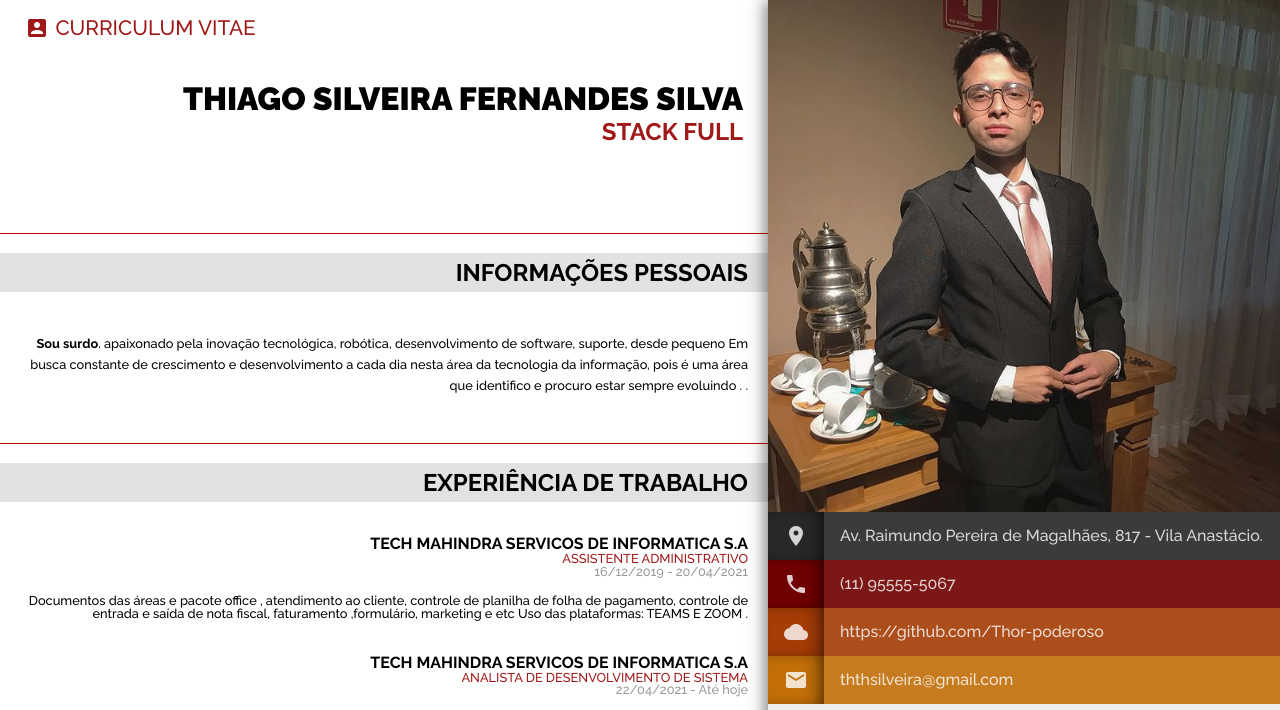
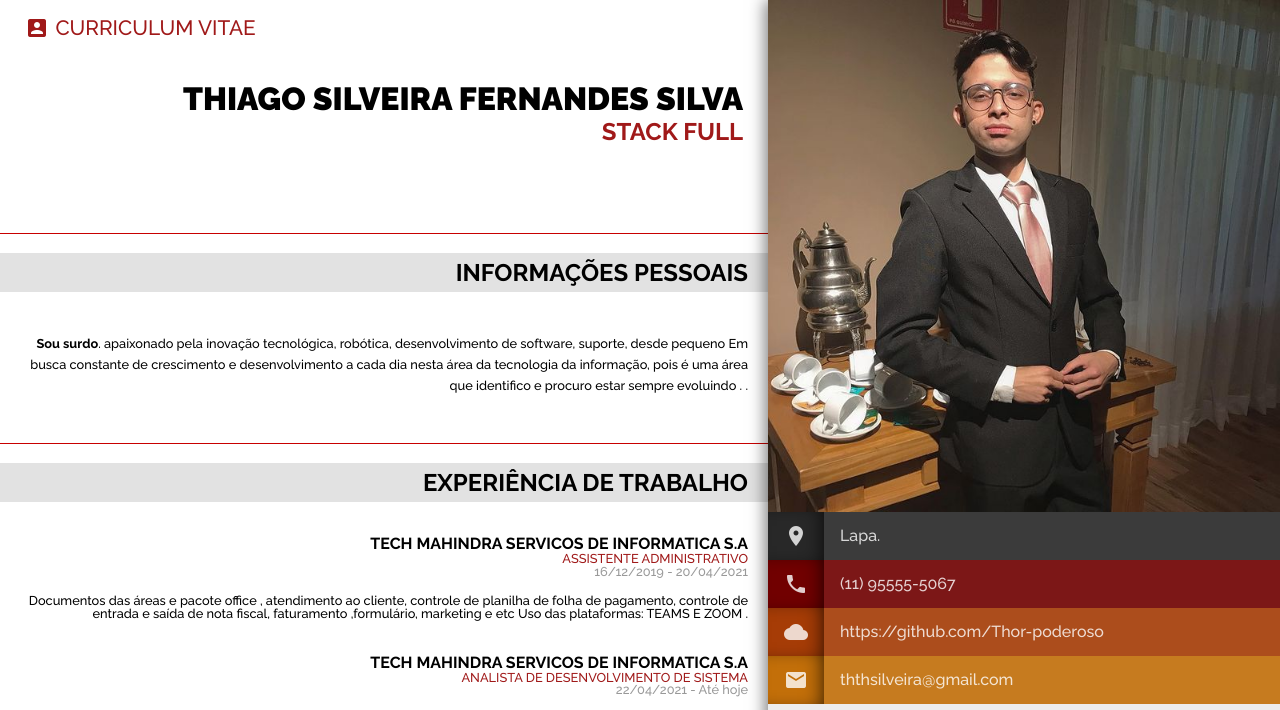
Before and after one commit to Thor-poderoso/curriculoThiagoSilveira, a plain HTML site: page index.html in a window 1280 px wide. Shown: the top 710 px of the page. Drawn offline with Linux system fonts and the light colour scheme.

Commit message:
mudei location

```diff
--- a/index.html
+++ b/index.html
@@ -131,7 +131,7 @@
             <i class="material-icons">location_on</i>
             <span class="texto-item">
               <a href="https://www.google.com/maps/place/Av.+Raimundo+Pereira+de+Magalh%C3%A3es,+817+-+Vila+Anast%C3%A1cio,+S%C3%A3o+Paulo+-+SP,+05092-040/@-23.5126382,-46.7169907,17z/data=!3m1!4b1!4m6!3m5!1s0x94cef8f137c567a1:0x86e1a7f4e031939d!8m2!3d-23.5126431!4d-46.714802!16s%2Fg%2F11r2gwkxgv"
-                target="_blank">Av. Raimundo Pereira de Magalhães, 817 - Vila Anastácio.</a>
+                target="_blank">Lapa.</a>
             </span>
           </div>
 
```
